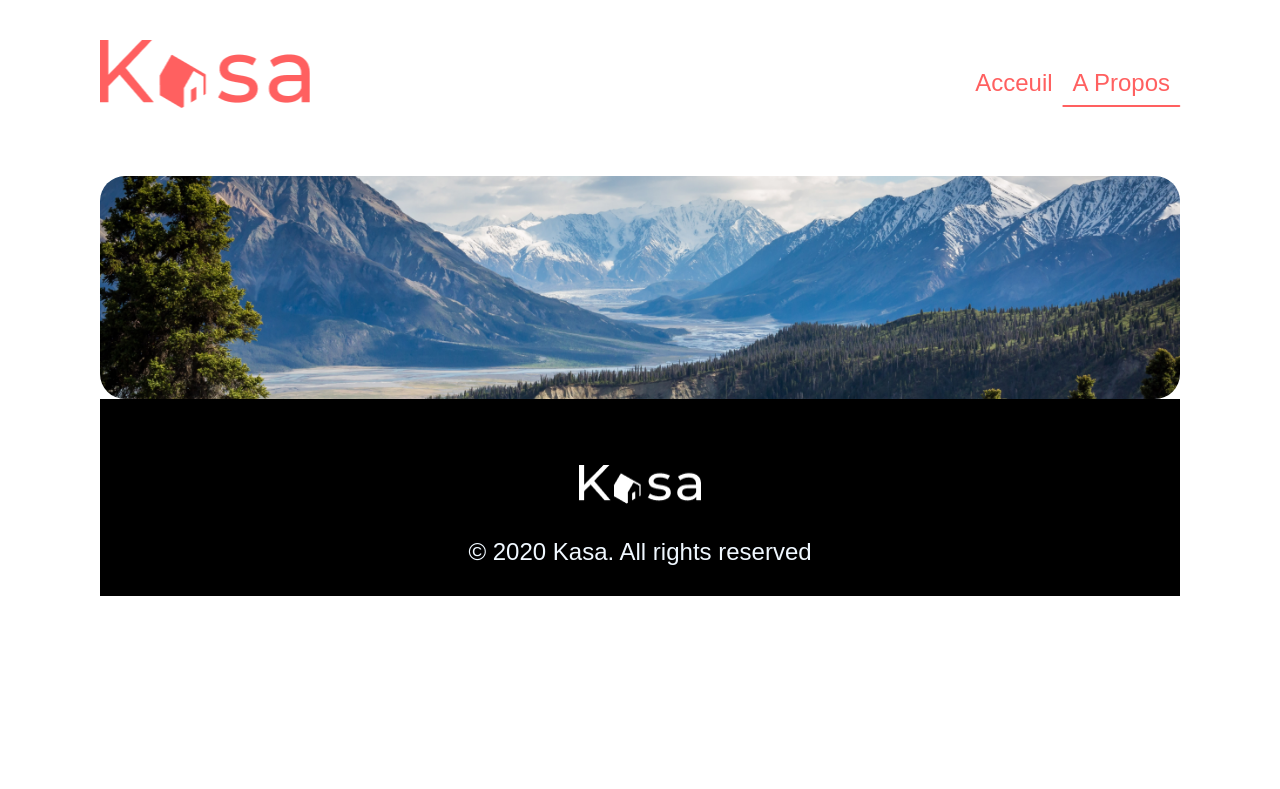
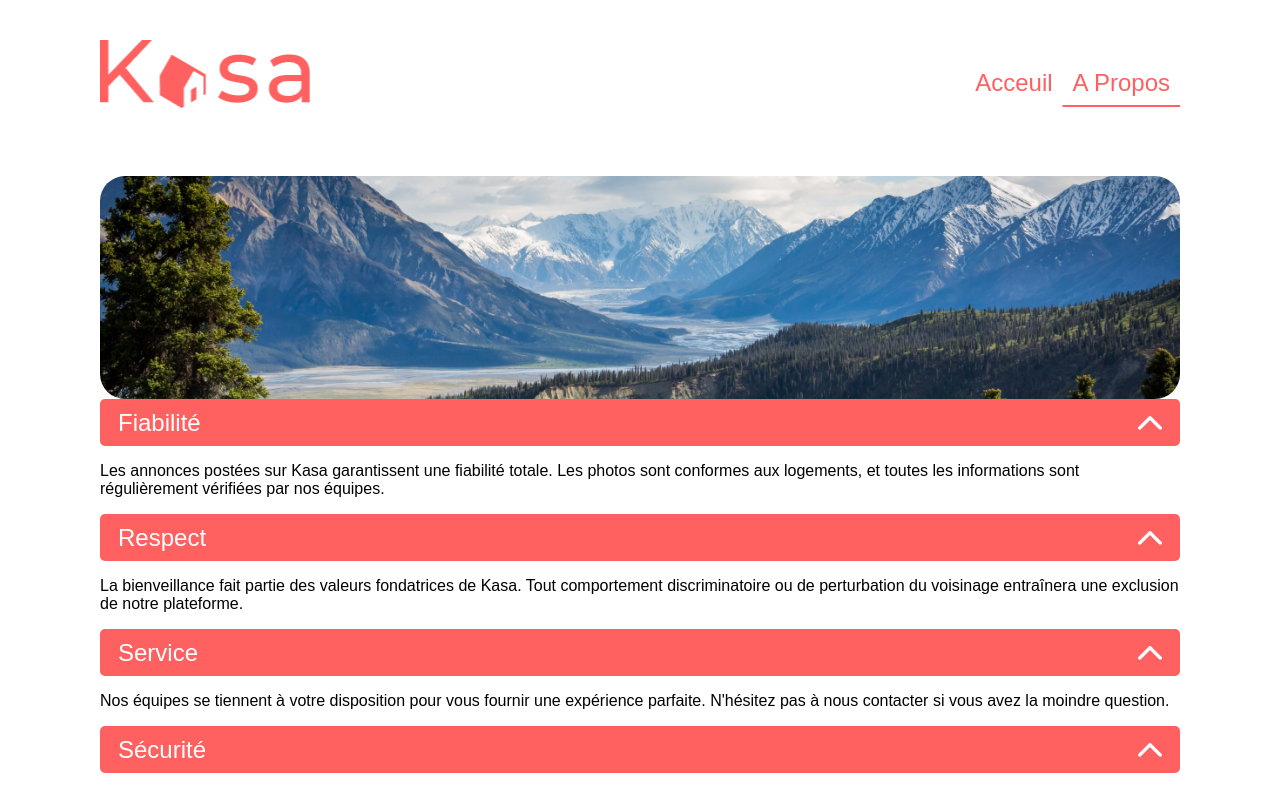
Before and after one commit to mehdi660/Kasa-V0-, a React (Create React App) app: page /about in a window 1280 px wide. Shown: the top 789 px of the page. Built offline with nearby package versions, Linux system fonts and the light colour scheme.

Commit message:
working on the collaps

```diff
--- a/package.json
+++ b/package.json
@@ -6,6 +6,7 @@
     "@testing-library/jest-dom": "^5.16.5",
     "@testing-library/react": "^13.4.0",
     "@testing-library/user-event": "^13.5.0",
+    "babel-plugin-macros": "^3.1.0",
     "react": "^18.2.0",
     "react-dom": "^18.2.0",
     "react-router-dom": "^6.11.2",
--- a/public/index.html
+++ b/public/index.html
@@ -10,6 +10,7 @@
       content="Web site created using create-react-app"
     />
     <link rel="apple-touch-icon" href="%PUBLIC_URL%/logo192.png" />
+
     <!--
       manifest.json provides metadata used when your web app is installed on a
       user's mobile device or desktop. See https://developers.google.com/web/fundamentals/web-app-manifest/
--- a/src/components/Card.js
+++ b/src/components/Card.js
@@ -5,8 +5,8 @@ const Card = () => {
   return (
     <div className="card-main">
       <div className="card-container">
-        {logement.map(({ title, cover }) => (
-          <div className="card" key={logement.key}>
+        {logement.map(({ title, cover, id }) => (
+          <div className="card" key={id}>
             <img src={cover} alt={title} />
             <h3>{title}</h3>
           </div>
--- /dev/null
+++ b/src/components/Collaps.js
@@ -0,0 +1,23 @@
+import React, { useState } from "react";
+import arrowClp from "../assets/img/arrow-clp.png";
+
+const Collaps = ({ state, defaultState = false }) => {
+  const [isCollapsed, setIsCollapsed] = useState(defaultState);
+
+  const toggleCollapse = () => {
+    setIsCollapsed(!isCollapsed);
+  };
+  return (
+    <div className="collaps">
+      <div className="collaps-title" onClick={setIsCollapsed}>
+        <h3 onClick={setIsCollapsed}>{state.title}</h3>
+        <img className="arrowClp" src={arrowClp} alt="arrow" />
+      </div>
+      <div className="collaps-desc">
+        <p>{state.description}</p>
+      </div>
+    </div>
+  );
+};
+
+export default Collaps;
--- a/src/index.js
+++ b/src/index.js
@@ -8,6 +8,7 @@ import "./styles/Header.css";
 import "./styles/Banner.css";
 import "./styles/Footer.css";
 import "./styles/Card.css";
+import "./styles/Collaps.css";
 
 const root = ReactDOM.createRoot(document.getElementById("root"));
 root.render(
--- a/src/pages/About.js
+++ b/src/pages/About.js
@@ -2,12 +2,41 @@ import React from "react";
 import Header from "../components/Header";
 import Banner from "../components/Banner";
 import Footer from "../components/Footer";
+import Collaps from "../components/Collaps";
 
 const About = () => {
   return (
     <div>
       <Header />
       <Banner />
+      <Collaps
+        state={{
+          title: "Fiabilité",
+          description:
+            "Les annonces postées sur Kasa garantissent une fiabilité totale. Les photos sont conformes aux logements, et toutes les informations sont régulièrement vérifiées  par nos équipes.",
+        }}
+      />
+      <Collaps
+        state={{
+          title: "Respect",
+          description:
+            "La bienveillance fait partie des valeurs fondatrices de Kasa. Tout comportement discriminatoire ou de perturbation du voisinage entraînera une exclusion de notre plateforme.",
+        }}
+      />
+      <Collaps
+        state={{
+          title: "Service",
+          description:
+            "Nos équipes se tiennent à votre disposition pour vous fournir une expérience parfaite. N'hésitez pas à nous contacter si vous avez la moindre question.",
+        }}
+      />
+      <Collaps
+        state={{
+          title: "Sécurité",
+          description:
+            "La sécurité est la priorité de Kasa. Aussi bien pour nos hôtes que pour les voyageurs, chaque logement correspond aux critères de sécurité établis par nos services. En laissant une note aussi bien à l'hôte qu'au locataire, cela permet à nos équipes de vérifier que les standards sont bien respectés. Nous organisons également des ateliers sur la sécurité domestique pour nos hôtes.",
+        }}
+      />
       <Footer />
     </div>
   );
--- a/src/styles/Card.css
+++ b/src/styles/Card.css
@@ -14,14 +14,21 @@
 
 .card {
     width: 30%;
+    height: 340px;
     margin-bottom: 50px;
+    border-radius: 10px;
 }
 
 .card img {
     width: 100%;
     height: 100%;
+    border-radius: 10px;
 }
 
 .card h3 {
-    margin-top: -50px;
+    margin-top: -60px;
+    padding-left: 20px;
+
+    margin-bottom: 0;
+    color: #FFFF;
 }
--- /dev/null
+++ b/src/styles/Collaps.css
@@ -0,0 +1,17 @@
+.collaps-title {
+    background: #FF6060;
+    border-radius: 5px;
+    color: #FFFF;
+    margin: 0;
+    display: flex;
+    align-items: center;
+    justify-content: space-between;
+    padding-left: 18px;
+    padding-right: 18px;
+    height: 47px;
+}
+
+.collaps-title h3 {
+    font-weight: 500;
+    font-size: 24px;
+}
```
Also changed, not shown: src/assets/img/arrow-clp.png (added), 1 other file (tests, documents, lock files or other folders).
